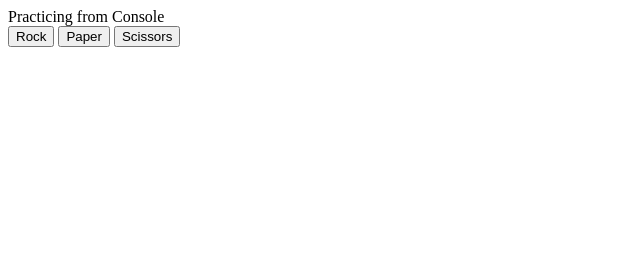
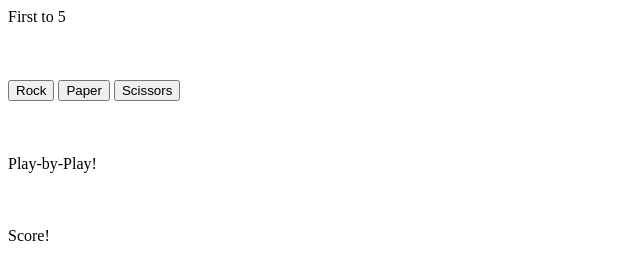
Before and after one commit to eduardo-valdivia/Rock-Paper-Scissors, a plain HTML site: page index.html in a window 1280 px wide. Shown: the whole page, without its empty margins (0-640 px from the left). Drawn offline with Linux system fonts and the light colour scheme.

Commit message:
Added divs to manipulate

```diff
--- a/index.html
+++ b/index.html
@@ -9,12 +9,24 @@
         <script src="script.js" defer></script>
         </head>
     <body>
-        <div>Practicing from Console</div>
-
+        <div>First to 5</div>
+        <br>
+        <br>
+        <br>
         <div class="btn-div">
             <button class="btn-rock">Rock</button>
             <button class="btn-paper">Paper</button>
             <button class="btn-scissors">Scissors</button>
         </div>
+        <br>
+        <br>
+        <br>
+        <div class="results" id="results">Play-by-Play!</div>
+        <br>
+        <br>
+        <br>
+        <div class="score" id="score">Score!</div>
+        <div class="winner"></div>
+
     </body>
     </html>
```
